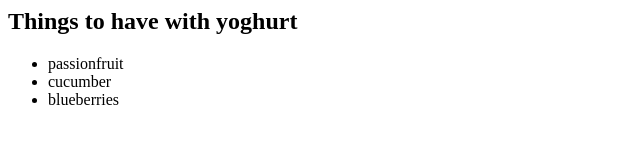
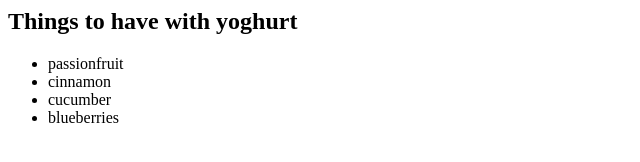
Before and after one commit to sanamb93/code-first-intuit, a plain HTML site: page index.html in a window 1280 px wide. Shown: the whole page, without its empty margins (0-640 px from the left). Drawn offline with Linux system fonts and the light colour scheme.

Commit message:
Revert "remove cinnamon"
This reverts commit 1d0d260910374f711a4cf84e23228dd9addf49a4.

```diff
--- a/index.html
+++ b/index.html
@@ -1,6 +1,7 @@
 <h2> Things to have with yoghurt</h2>
 <ul>
   <li>passionfruit</li>
+  <li>cinnamon</li>
   <li>cucumber</li>
   <li>blueberries</li>
 </ul>
```
